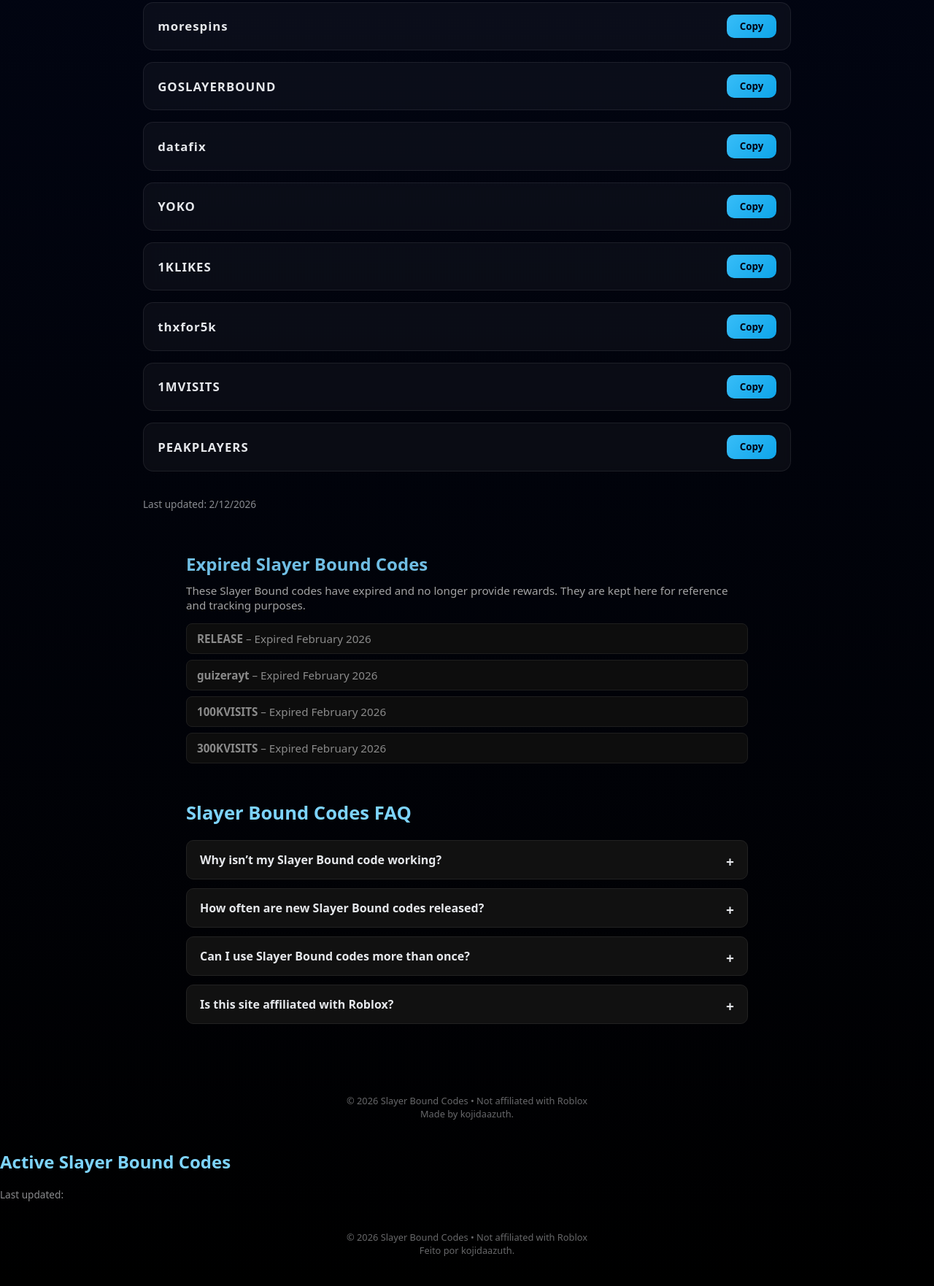
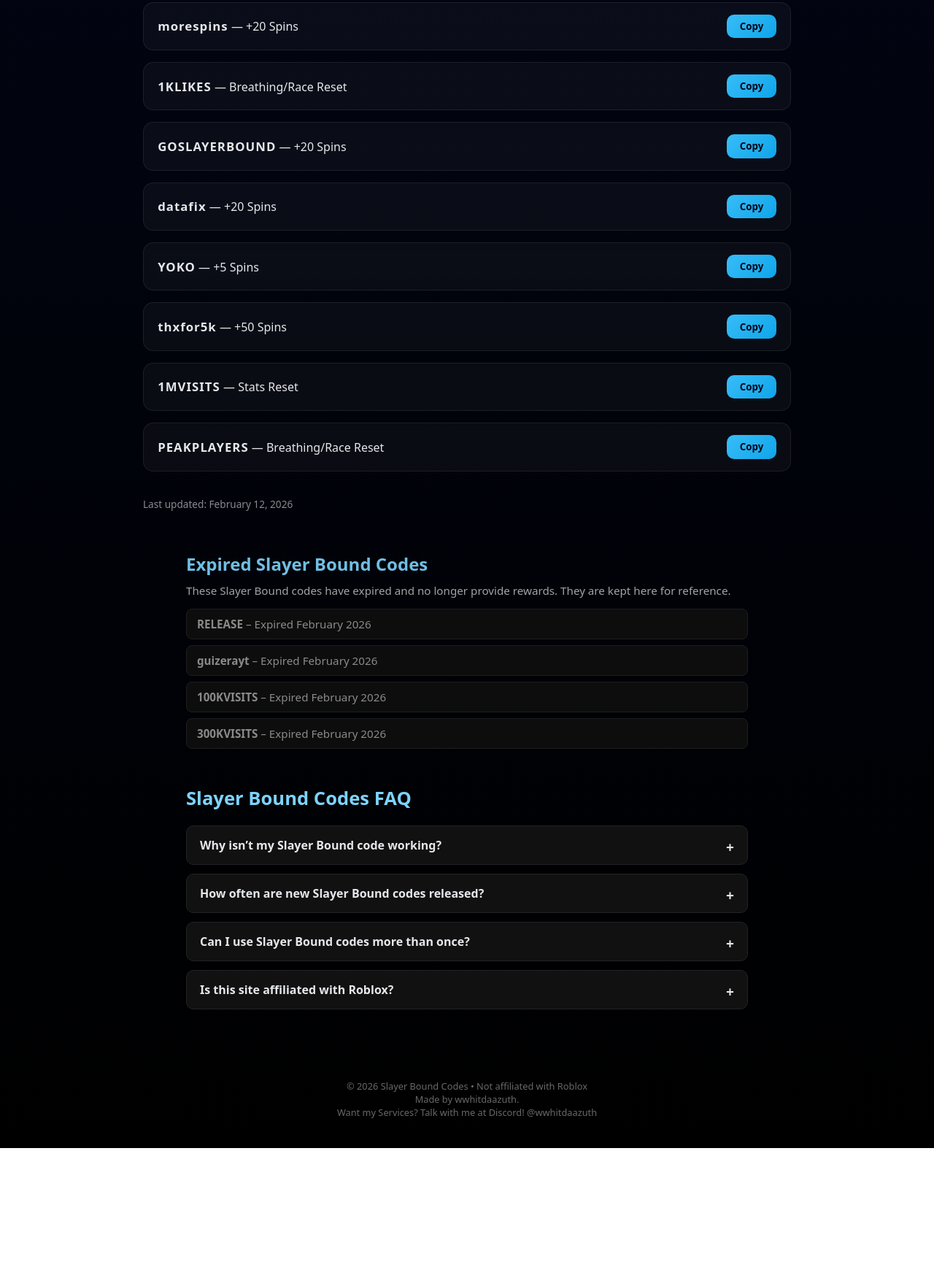
Before and after one commit to Abuh-byte/slayerbound-codes, a plain HTML site: page index.html in a window 1280 px wide. Shown: the part 603-2365 px from the top of the page at 73% size. After the commit the page ends 2176 px from the top, so only its background shows below. Drawn offline with Linux system fonts and the light colour scheme.

Commit message:
Update Slayer Bound Codes page content and scripts

```diff
--- a/index.html
+++ b/index.html
@@ -19,7 +19,7 @@
 
 <header>
   <h1>Slayer Bound Codes</h1>
-  <p>All working codes • Updated daily • Free rewards</p>
+  <p>All working codes • Updated daily • Free rewards & boosts</p>
 </header>
 
 <main>
@@ -34,29 +34,24 @@
 
     <h2>How to Redeem Slayer Bound Codes</h2>
     <p>
-      Launch Slayer Bound on Roblox. On the Home screen, click <strong>Codes</strong>,
-      enter a valid code and press redeem. Rewards are added instantly to your account.
+      Launch Slayer Bound on Roblox. On the Home screen, tap <strong>Codes</strong>,
+      enter a valid code and press redeem to claim your reward instantly.
     </p>
   </section>
 
   <section class="codes">
     <h2>Active Slayer Bound Codes</h2>
-
     <p class="updated">
       Last updated: <span id="date"></span>
     </p>
-
-    <!-- Aqui entram os códigos depois -->
+    <!-- Active codes load here -->
   </section>
 
   <section class="expired-codes">
     <h2>Expired Slayer Bound Codes</h2>
-
     <p class="expired-info">
-    These Slayer Bound codes have expired and no longer provide rewards.
-    They are kept here for reference and tracking purposes.
+      These Slayer Bound codes have expired and no longer provide rewards. They are kept here for reference.
     </p>
-
     <ul>
       <li><strong>RELEASE</strong> – Expired February 2026</li>
       <li><strong>guizerayt</strong> – Expired February 2026</li>
@@ -71,32 +66,28 @@
     <details>
       <summary>Why isn’t my Slayer Bound code working?</summary>
       <p>
-        Codes may expire, be case-sensitive or already redeemed on your account.
-        Make sure the code is typed exactly as shown and check if it’s still active.
+        Codes may expire, be case-sensitive or already redeemed. Make sure the code is typed exactly as shown and check if it’s still active.
       </p>
     </details>
 
     <details>
       <summary>How often are new Slayer Bound codes released?</summary>
       <p>
-        New codes are usually released during updates, events or milestones.
-        This page is checked daily to ensure all codes are valid and up to date.
+        New Slayer Bound codes are usually released during updates, events or milestones. This page is checked daily to ensure all codes are valid and up to date.
       </p>
     </details>
 
     <details>
       <summary>Can I use Slayer Bound codes more than once?</summary>
       <p>
-        No. Each code can only be redeemed once per account.
-        Attempting to reuse a code will result in an error.
+        No. Each code can only be redeemed once per account. Attempting to reuse a code will result in an error.
       </p>
     </details>
 
     <details>
       <summary>Is this site affiliated with Roblox?</summary>
       <p>
-        No. This website is not affiliated with Roblox or the developers of Slayer Bound.
-        All trademarks belong to their respective owners.
+        No. This website is not affiliated with Roblox or the developers of Slayer Bound. All trademarks belong to their respective owners.
       </p>
     </details>
   </section>
@@ -105,18 +96,11 @@
 
 <footer>
   <p>© 2026 Slayer Bound Codes • Not affiliated with Roblox</p>
-  <p>Made by kojidaazuth.</p>
+  <p>Made by wwhitdaazuth.</p>
+  <p>Want my Services? <span>Talk with me at Discord! @wwhitdaazuth</span></p>
 </footer>
 
-<script>
-  const date = new Date();
-  document.getElementById("date").textContent = date.toLocaleDateString("en-US", {
-    year: "numeric",
-    month: "long",
-    day: "numeric"
-  });
-</script>
-
+<!-- Breadcrumb Schema -->
 <script type="application/ld+json">
 {
   "@context": "https://schema.org",
@@ -144,6 +128,7 @@
 }
 </script>
 
+<!-- FAQ Schema -->
 <script type="application/ld+json">
 {
   "@context": "https://schema.org",
@@ -185,23 +170,59 @@
 }
 </script>
 
-<script src="script.js"></script>
+<script>
+document.addEventListener("DOMContentLoaded", () => {
+  const codes = [
+    { code: "morespins", reward: " — +20 Spins" },
+    { code: "1KLIKES", reward: " — Breathing/Race Reset" },
+    { code: "GOSLAYERBOUND", reward: " — +20 Spins" },
+    { code: "datafix", reward: " — +20 Spins" },
+    { code: "YOKO", reward: " — +5 Spins" },
+    { code: "thxfor5k", reward: " — +50 Spins" },
+    { code: "1MVISITS", reward: " — Stats Reset" },
+    { code: "PEAKPLAYERS", reward: " — Breathing/Race Reset" }
+  ];
+
+  const codesSection = document.querySelector(".codes");
+  const updatedText = document.querySelector(".updated");
+
+  codes.forEach((item, index) => {
+    const card = document.createElement("div");
+    card.className = "code-card";
+    card.style.animationDelay = `${index * 0.08}s`;
+
+    card.innerHTML = `
+      <div class="code-info">
+        <span class="code">${item.code}</span>
+        <span class="reward">${item.reward}</span>
+      </div>
+      <button class="copy-btn">Copy</button>
+    `;
+
+    codesSection.insertBefore(card, updatedText);
+  });
+
+  document.addEventListener("click", e => {
+    if (!e.target.classList.contains("copy-btn")) return;
+
+    const button = e.target;
+    const code = button.previousElementSibling.querySelector(".code").innerText;
+
+    navigator.clipboard.writeText(code);
+
+    button.innerText = "Copied";
+    button.classList.add("copied");
+
+    setTimeout(() => {
+      button.innerText = "Copy";
+      button.classList.remove("copied");
+    }, 1400);
+  });
+
+  document.getElementById("date").innerText =
+    new Date().toLocaleDateString("en-US", { year: "numeric", month: "long", day: "numeric" });
+});
+</script>
 
 </body>
-</html>    <h2>Active Slayer Bound Codes</h2>
-
-    <p class="updated">
-      Last updated: <span id="date"></span>
-    </p>
-  </section>
-
-</main>
-
-<footer>
-  <p>© 2026 Slayer Bound Codes • Not affiliated with Roblox</p>
-  <p>Feito por kojidaazuth.</p>
-</footer>
-
-<script src="script.js"></script>
-</body>
 </html>
```
Lines whose indentation alone changed are shown as unchanged.
